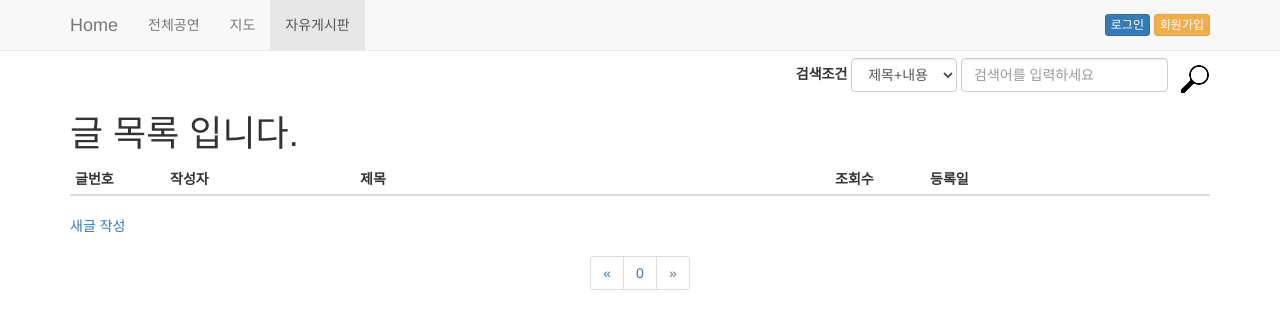
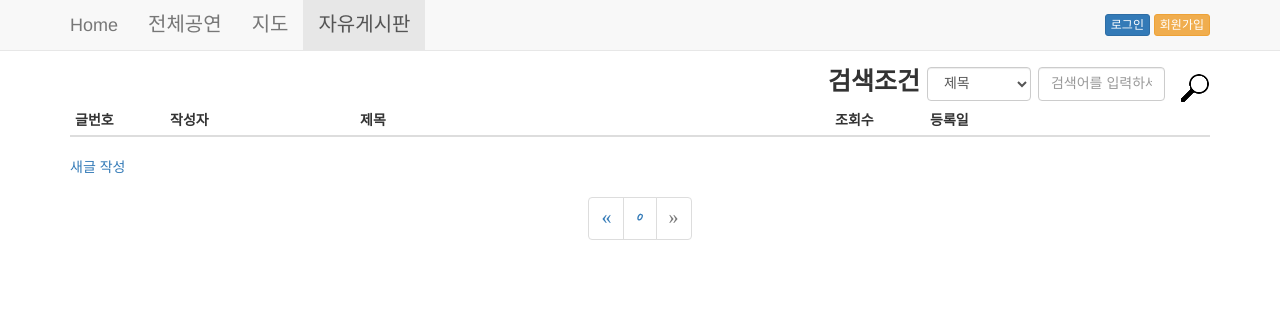
Before and after one commit to leejungmin22/acorn2_4, a Java web app: template exhibition/src/main/webapp/WEB-INF/views/community/comList.jsp in a window 1280 px wide. Shown: the top 329 px of the page. Run offline with Spring Boot 4, a stand-in JSP engine, Linux system fonts and the light colour scheme; the template is opened without the code that fills it, so the values that code supplies are empty; database files in the repository are not loaded; some libraries are stand-ins or nearby versions.

Commit message:
글꼴 임시 지정

```diff
--- a/exhibition/src/main/webapp/WEB-INF/views/community/comDetail.jsp
+++ b/exhibition/src/main/webapp/WEB-INF/views/community/comDetail.jsp
@@ -8,6 +8,7 @@
 <title>/community/comDetail.jsp</title>
 <jsp:include page="../include/resource.jsp"></jsp:include>
 <style>
+
 	/* 글 내용을 출력할 div 에 적용할 css */
 	.contents, table{
 		width: 100%;
@@ -26,10 +27,8 @@
 		<li>글 상세 보기</li>
 	</ol>
 	<c:if test="${not empty keyword }">
-		<p> <strong>${keyword }</strong> 검색어로 검색된 결과 자세히 보기 입니다.</p>
+		<p> <strong>${keyword }</strong> 검색어로 검색</p>
 	</c:if>
-
-	<h3>카페 글 상세 보기</h3>
 
 	<c:if test="${dto.prevNum ne 0 }">
 		<a href="comDetail.do?num=${dto.prevNum }&condition=${condition}&keyword=${encodedKeyword}">이전글</a>
--- a/exhibition/src/main/webapp/WEB-INF/views/community/comList.jsp
+++ b/exhibition/src/main/webapp/WEB-INF/views/community/comList.jsp
@@ -8,12 +8,14 @@
 <title>/community/comList.jsp</title>
 <jsp:include page="../include/resource.jsp"></jsp:include>
 <style>
+@import url(//fonts.googleapis.com/earlyaccess/nanumpenscript.css);
+	.form-group{
+		font-size:25px;
+		font-family: 'Nanum Pen Script', cursive;
+	}
+
 	button{
 		vertical-align:middle;
-	}
-	button.form-text{
-		border: 1px solid #bcbcbc;
-		height: 25px;
 	}
 	button.img-button{
 		background:url("../resources/images/button_search.png") no-repeat;
@@ -31,6 +33,7 @@
 <div class="container">
 	<ol class="breadcrumb">
 		<li><a href="${pageContext.request.contextPath }/community/comList.do">목록</a></li>
+		<li>자유게시판</li>
 	</ol>
 	<c:if test="${not empty keyword }">
 		<p>
@@ -45,8 +48,8 @@
 			<div class="form-group">
 				<label for="condition">검색조건</label>
 				<select class="form-control" name="condition" id="condition">
+					<option value="title" <c:if test="${condition eq 'title' }">selected</c:if> >제목</option>
 					<option value="titlecontent" <c:if test="${condition eq 'titlecontent' }">selected</c:if> >제목+내용</option>
-					<option value="title" <c:if test="${condition eq 'title' }">selected</c:if> >제목</option>
 					<option value="writer" <c:if test="${condition eq 'writer' }">selected</c:if> >작성자</option>
 				</select>
 				<input class="form-control" type="text" name="keyword" placeholder="검색어를 입력하세요" value="${keyword }"/>
@@ -55,7 +58,7 @@
 		</form>
 	</div>
 
-	<h1>글 목록 입니다.</h1>
+
 	<table class="table table-striped table-condensed">
 		<colgroup>
 			<col class="col-xs-1"/>
--- a/exhibition/src/main/webapp/WEB-INF/views/include/navbar.jsp
+++ b/exhibition/src/main/webapp/WEB-INF/views/include/navbar.jsp
@@ -11,6 +11,7 @@
 	//로그인된 아이디 읽어와 보기
 	String id=(String)session.getAttribute("id");
 %>
+
 <div class="navbar navbar-default navbar-fixed-top">
 	<div class="container">
 		<!-- 홈페이지 링크와 버튼을 넣어둘 div -->
--- a/exhibition/src/main/webapp/WEB-INF/views/include/resource.jsp
+++ b/exhibition/src/main/webapp/WEB-INF/views/include/resource.jsp
@@ -6,3 +6,10 @@
 <%-- 필요한 javascript 로딩하기 --%>
 <script src="${pageContext.request.contextPath }/resources/js/jquery-3.3.1.js"></script>
 <script src="${pageContext.request.contextPath }/resources/js/bootstrap.js"></script>
+<style>
+@import url(//fonts.googleapis.com/earlyaccess/nanumpenscript.css);
+	li{
+		font-size:20px;
+		font-family: 'Nanum Pen Script', cursive;
+	}
+</style>
```
Also changed, not shown: exhibition/src/main/webapp/WEB-INF/views/detail.jsp (+28 -1 lines), exhibition/src/main/webapp/WEB-INF/views/home.jsp (+10 -4 lines), exhibition/src/main/webapp/WEB-INF/views/list.jsp (+7 -5 lines).
